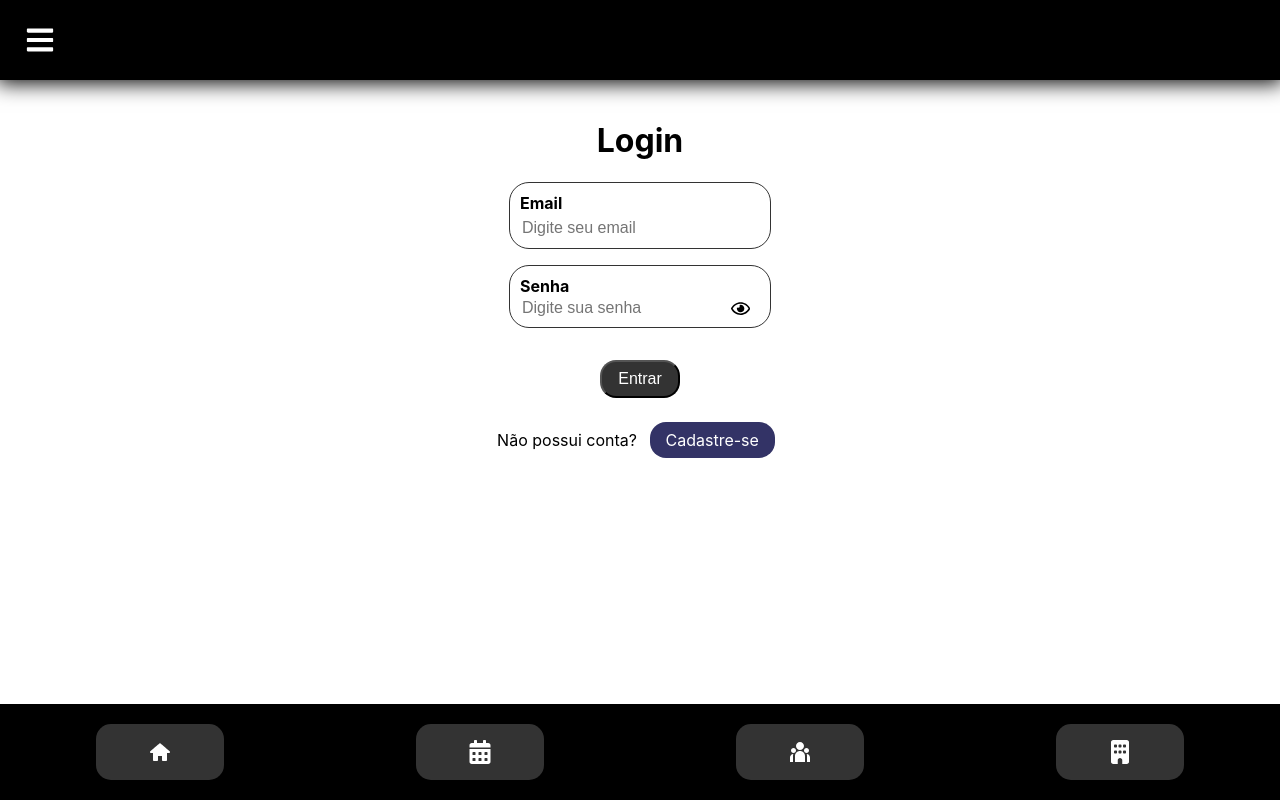
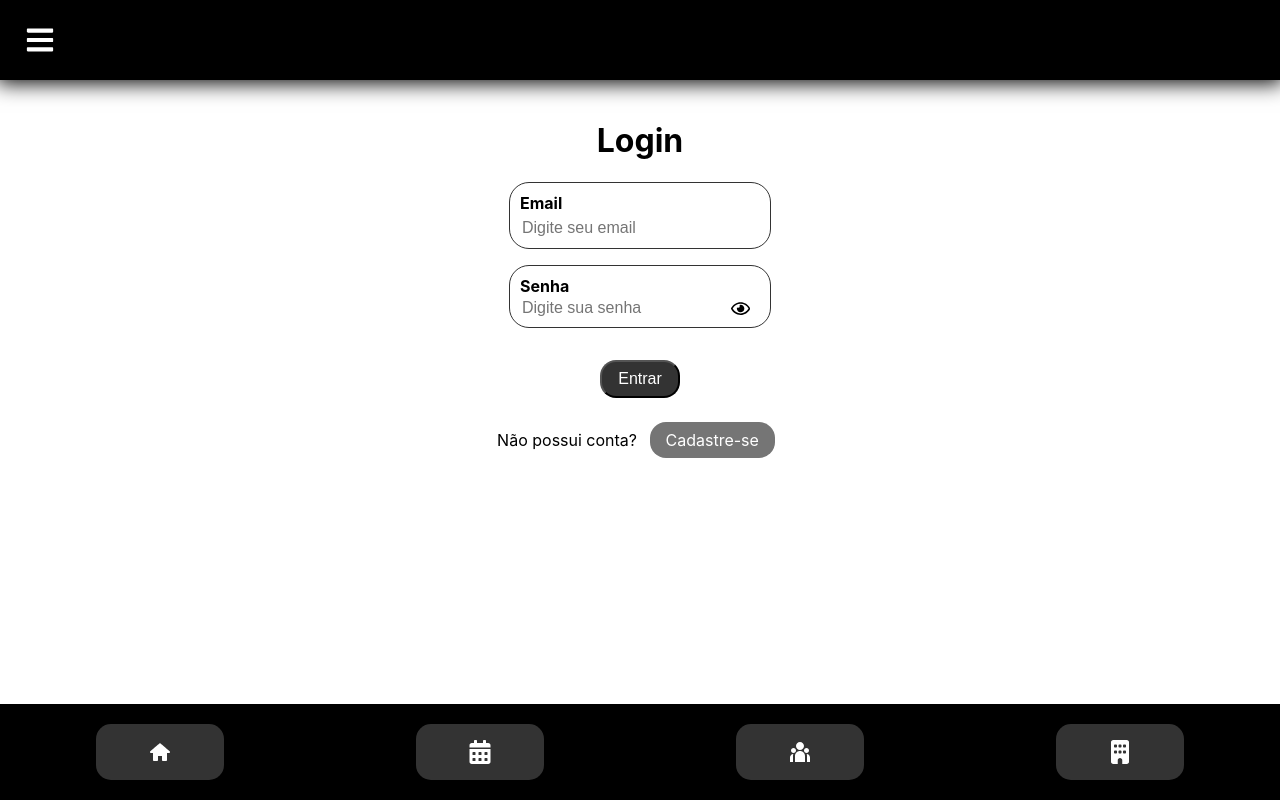
Before and after one commit to martinsglucas/OrganizaEquipe-Front, a React (Create React App) app: page /login in a window 1280 px wide. In both pictures the pointer is over the link "Cadastre-se". Built offline with nearby package versions, Linux system fonts and the light colour scheme.

Commit message:
feat: adiciona pequenas alterações de css

```diff
--- a/src/components/EquipeCard.module.css
+++ b/src/components/EquipeCard.module.css
@@ -9,4 +9,5 @@
   color: white;
   border-radius: 20px;
   margin: 1em;
+  cursor: pointer;
 }
--- a/src/components/LinkButton.module.css
+++ b/src/components/LinkButton.module.css
@@ -4,10 +4,11 @@
   transition: 0.5s;
   background-color: #333;
   margin: 0.5em;
+  /* width: fit-content; */
   border-radius: 1em;
   color: white;
 }
 
 .btn:hover {
-  background-color: #336;
+  background-color: #757575;
 }
--- a/src/components/form/SubmitButton.module.css
+++ b/src/components/form/SubmitButton.module.css
@@ -11,7 +11,3 @@
   margin-bottom: 1em;
   font-size: 1em;
 }
-
-.btn:hover {
-  background-color: #336;
-}
```
